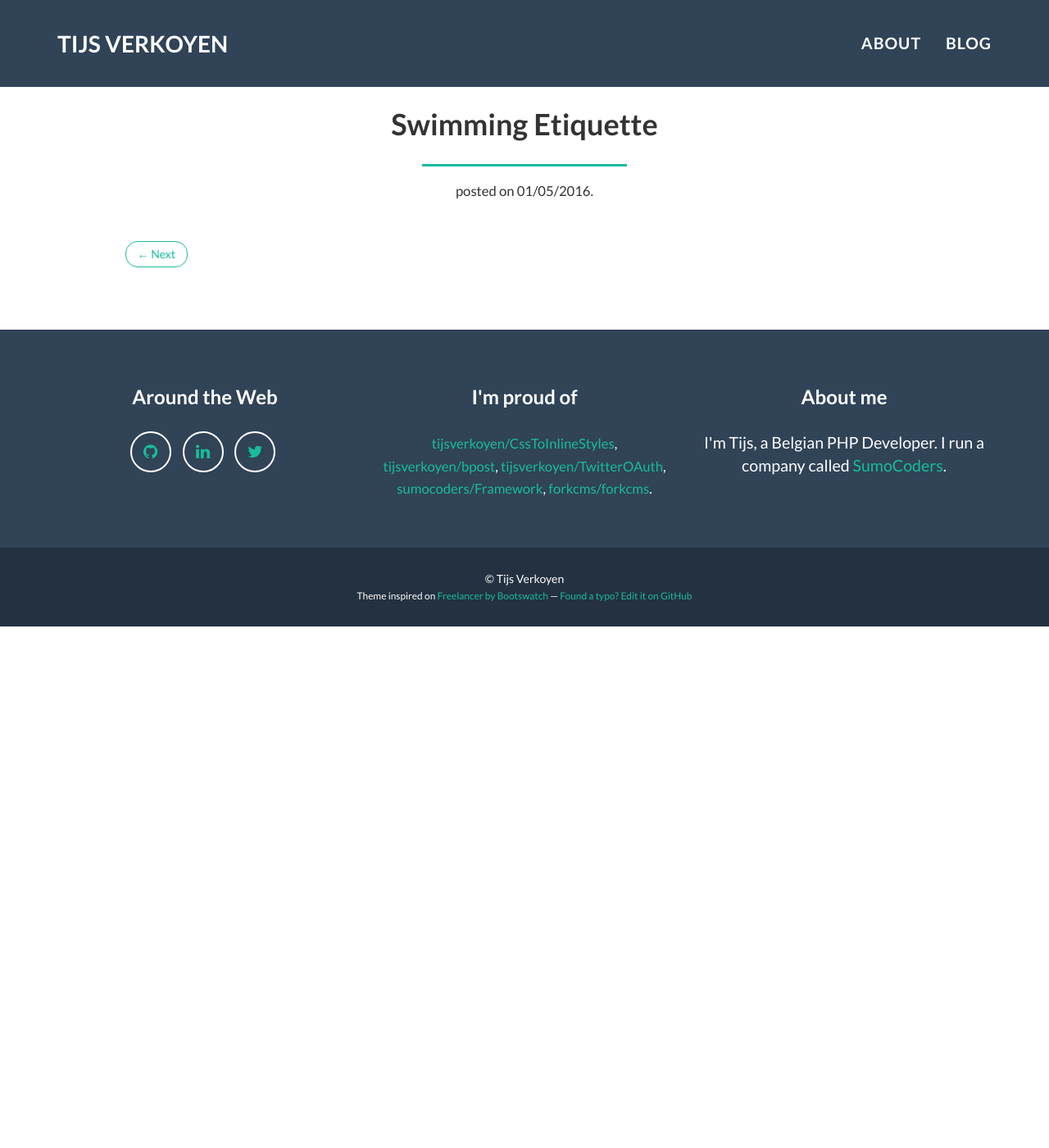
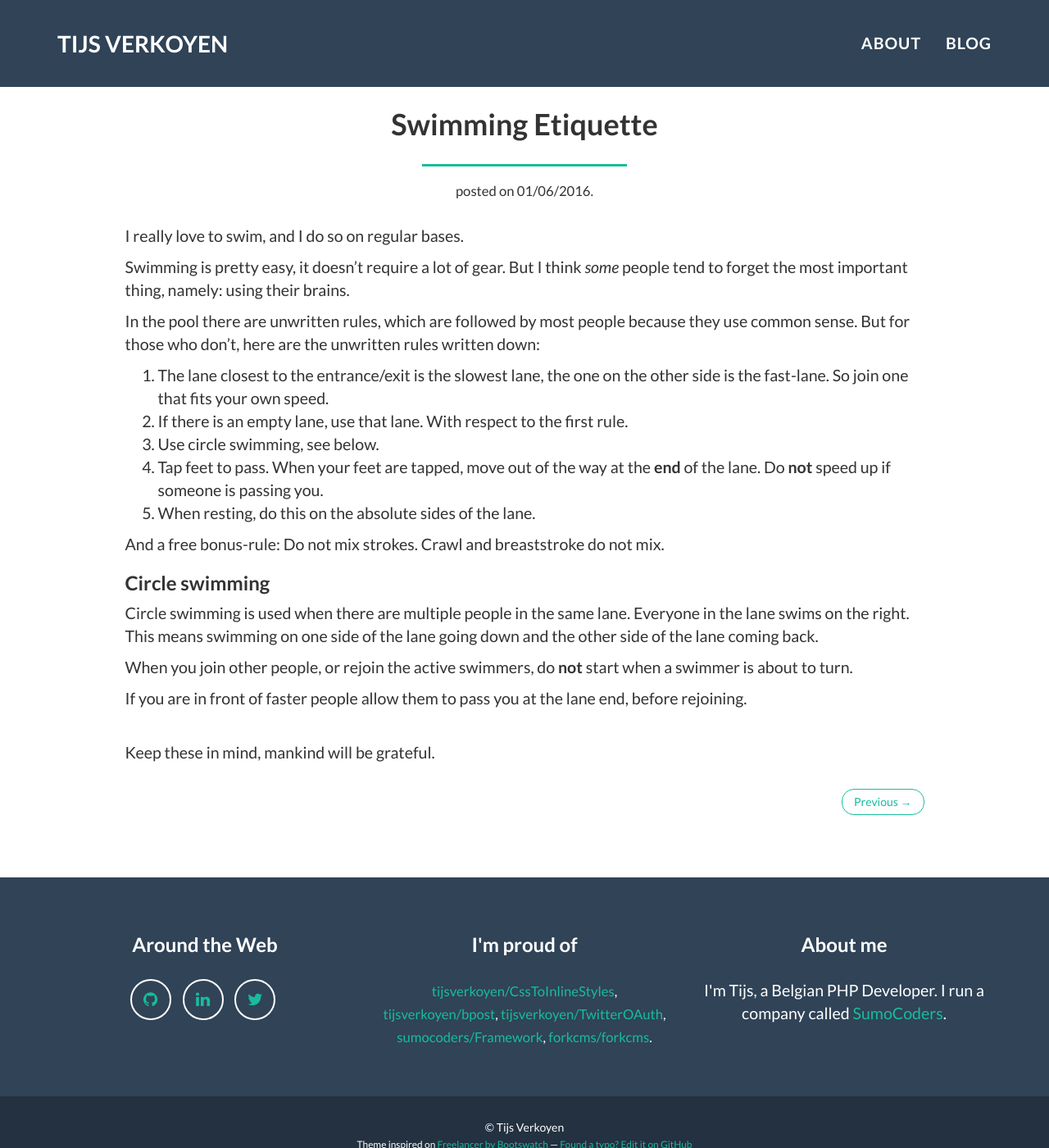
Before and after one commit to tijsverkoyen/tijsverkoyen.github.io, a Jekyll site: the page built from _posts/2016-06-01-swimming-etiquette.md, in a window 1280 px wide and 1400 px high. Shown: the whole window at 82% size. Built offline with Jekyll 4.4.1, drawn with Linux system fonts in a browser that asks for light colours; nearby versions of some CDN libraries.

Commit message:
Wrote the content

```diff
--- a/_posts/2016-06-01-swimming-etiquette.md
+++ b/_posts/2016-06-01-swimming-etiquette.md
@@ -1,6 +1,35 @@
 ---
 layout: post
 title:  "Swimming Etiquette"
-date:   2016-05-01 13:37:00
+date:   2016-06-01 13:37:00
 image:  2016-06-01-swimming-etiquette.gif
 ---
+I really love to swim, and I do so on regular bases.
+
+Swimming is pretty easy, it doesn't require a lot of gear. But I think *some* people tend to forget the most important
+thing, namely: using their brains.
+
+In the pool there are unwritten rules, which are followed by most people because they use common sense. But for
+those who don't, here are the unwritten rules written down:
+
+1. The lane closest to the entrance/exit is the slowest lane, the one on the other side is the fast-lane. So join one
+   that fits your own speed.
+2. If there is an empty lane, use that lane. With respect to the first rule.
+3. Use circle swimming, see below.
+4. Tap feet to pass. When your feet are tapped, move out of the way at the **end** of the lane.
+   Do **not** speed up if someone is passing you.
+5. When resting, do this on the absolute sides of the lane.
+
+And a free bonus-rule: Do not mix strokes. Crawl and breaststroke do not mix.
+
+### Circle swimming
+
+Circle swimming is used when there are multiple people in the same lane. Everyone in the lane swims on the right. This
+means swimming on one side of the lane going down and the other side of the lane coming back.
+
+When you join other people, or rejoin the active swimmers, do **not** start when a swimmer is about to turn.
+
+If you are in front of faster people allow them to pass you at the lane end, before rejoining.
+
+<br />
+Keep these in mind, mankind will be grateful.
```
